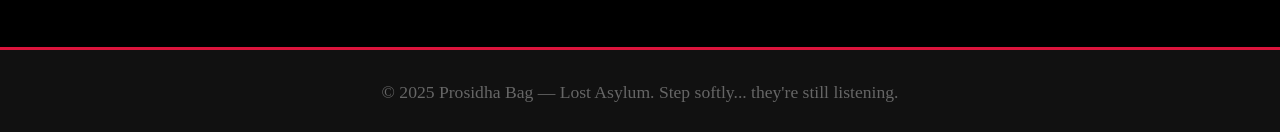
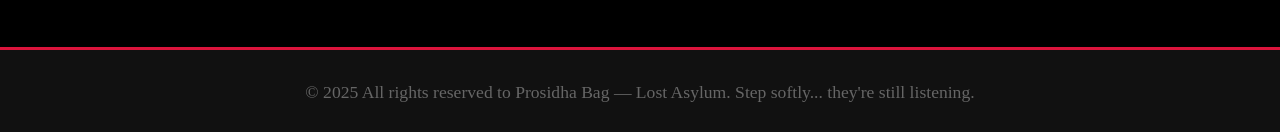
Before and after one commit to Jadebabes/lost-asylum, a plain HTML site: page index.html in a window 1280 px wide. Shown: the part 2229-2361 px from the top of the page. Drawn offline with Linux system fonts and the light colour scheme; a web font is replaced by a local one.

Commit message:
Update index.html

```diff
--- a/index.html
+++ b/index.html
@@ -228,7 +228,7 @@
   </section>
 
   <footer>
-    &copy; 2025 Prosidha Bag — Lost Asylum. Step softly... they're still listening.
+    &copy; 2025 All rights reserved to  Prosidha Bag — Lost Asylum. Step softly... they're still listening.
   </footer>
 
   <script>
```
